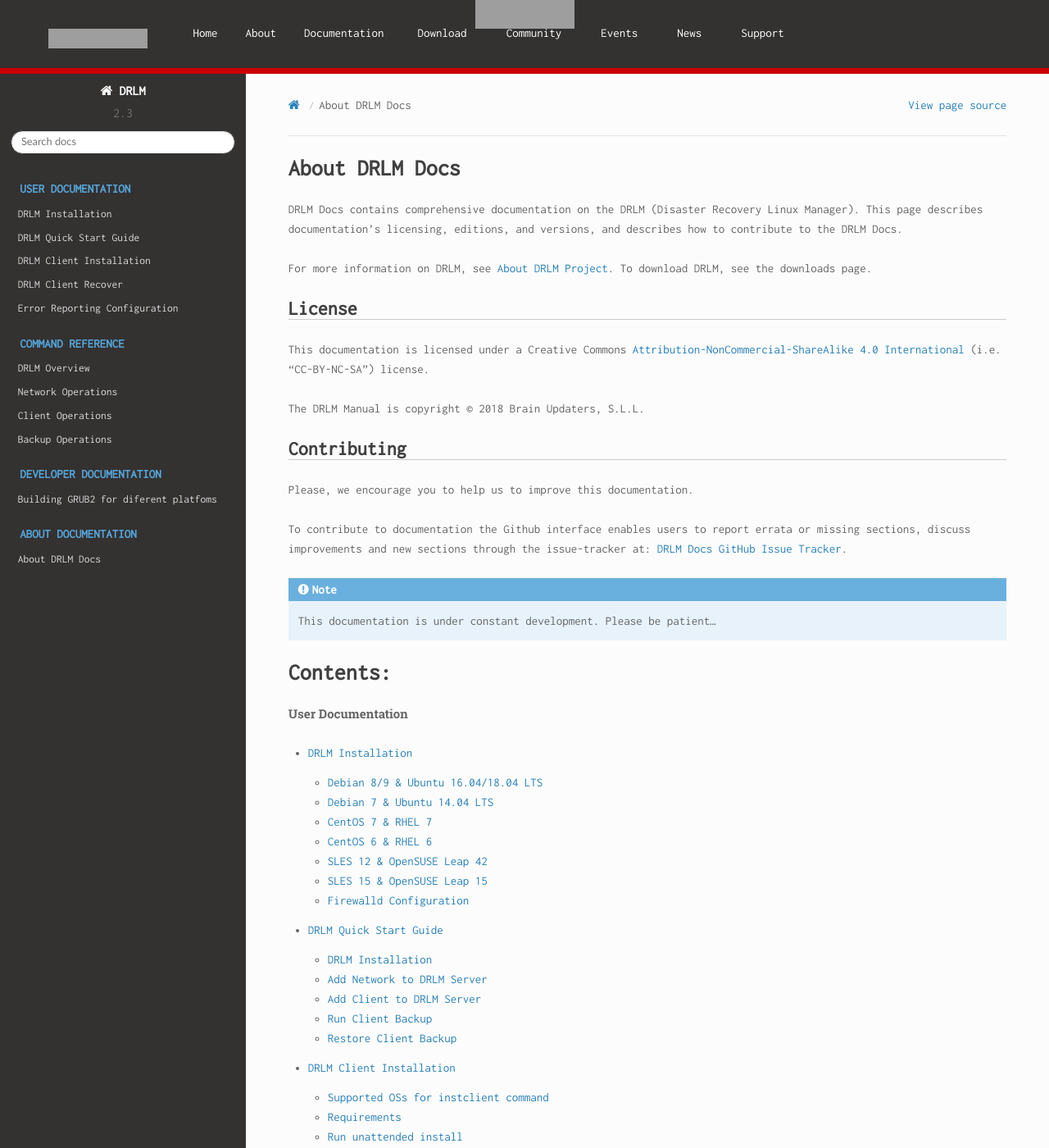
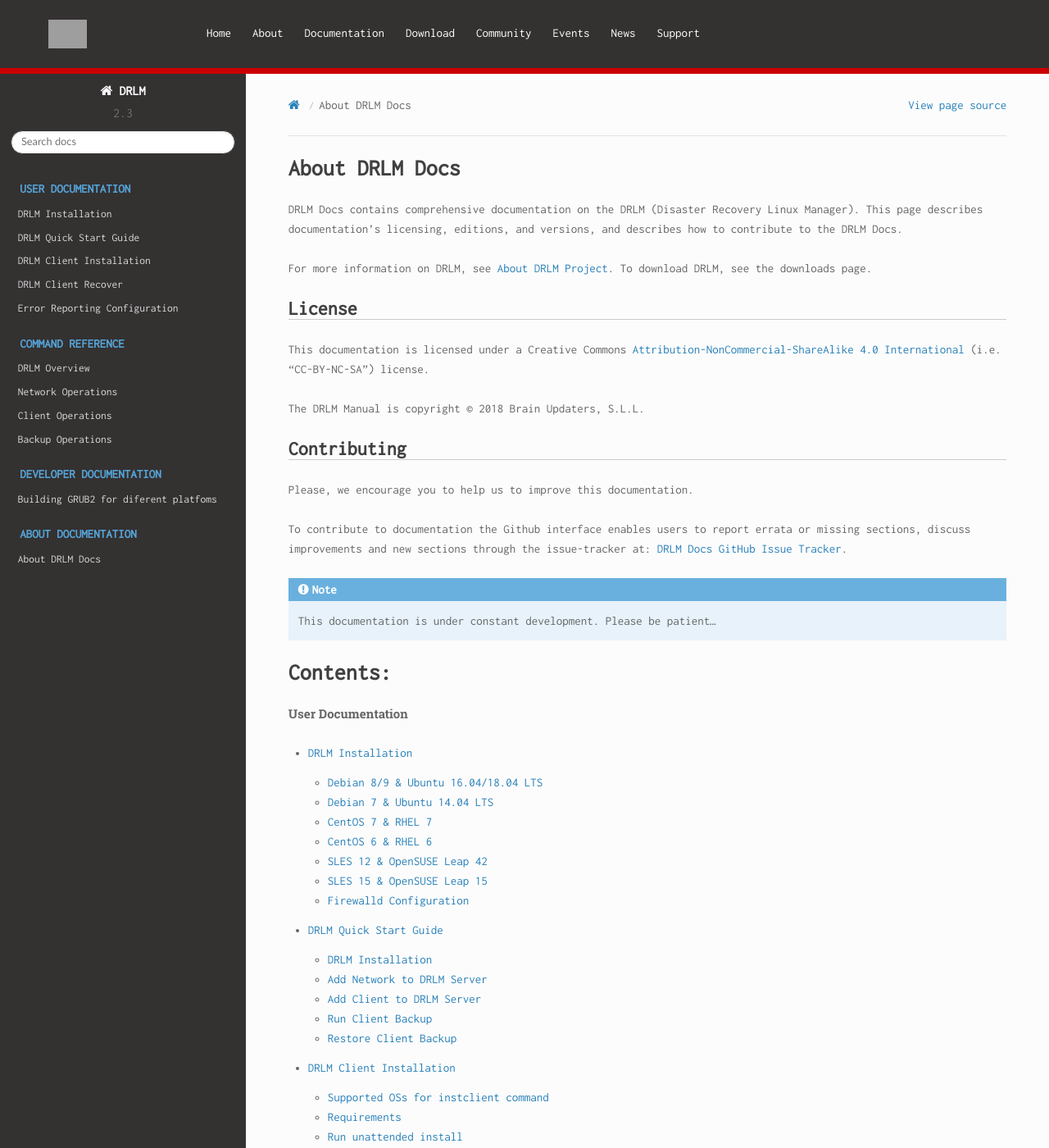
Before and after one commit to brainupdaters/drlm-docs, a Sphinx documentation site: the page built from docs/source/index.rst, in a window 1280 px wide and 1400 px high. Shown: the whole window at 82% size. Built offline with Sphinx 7.4.7 and the Read the Docs theme 2.0.0, drawn with Linux system fonts in a browser that asks for light colours; some web fonts are replaced; grey boxes are pictures that could not be loaded.

Commit message:
Fix header theme
The theme of the header was broken. I've rewritten the whole header to
make it work without any Javascript, make the code cleaner and be
responsive correctly.

```diff
--- a/docs/source/_static/css/theme_override.css
+++ b/docs/source/_static/css/theme_override.css
@@ -1,3 +1,33 @@
+/*
+   FONTS
+*/
+body,
+button,
+input,
+select,
+textarea {
+	font-family: 'Inconsolata', 'PT Mono', monospace;
+}
+
+h1, h2, h3, h4, h5, h6 {
+	font-family: 'Inconsolata', 'PT Sans Narrow', sans-serif;
+}
+
+h2 {
+   font-size: 150%;
+   background-color: none;
+   border-bottom: 1px solid #ccc;
+}
+
+p, li {
+    font-size: 15px !important;
+    line-height: 1.6em;
+    color: #666666;
+}
+
+/*
+   MAIN THEME
+*/
 .wy-side-nav-search {
    background-color: #343131;
 }
@@ -43,47 +73,124 @@
    font-weight: lighter;
    font-size: 120%;
 }
-/* Fonts */
-body,
-button,
-input,
-select,
-textarea {
-	font-family: 'Inconsolata', 'PT Mono', monospace;
+
+/*
+   HEADER
+*/
+#header-drlm {
+   /* Size */
+   width: 100%;
+
+   /* Position */
+   position: fixed;
+   top: 0;
+   left: 0;
+   z-index: 1000;
+   padding: 1.5em;
+
+   /* Visual */
+   background-color: #343131;
+   border-bottom: 7px solid #cc0000;
+}
+#header-drlm a {
+   /* Size */
+   min-height: 35px;
+
+   /* Position */
+   float: left;
+   padding: 0 35px;
 }
 
-h1, h2, h3, h4, h5, h6 {
-	font-family: 'Inconsolata', 'PT Sans Narrow', sans-serif;
+#header-drlm #logo-drlm {
+   /* Size */
+   max-width: 121px;
+   max-height: 35px;
 }
 
-h2 {
-   font-size: 150%;
-   background-color: none;
-   border-bottom: 1px solid #ccc;
+#header-drlm nav {
+   /* Size */
+   width: calc(100% - 1.5em - 70px - 121px);
+
+   /* Position */
+   float: right;
 }
 
-p, li {
-    font-size: 15px !important;
-    line-height: 1.6em;
-    color: #666666;
+#header-drlm nav ul li {
+   /* Position */
+   display: inline;
 }
 
-div#menudivDrlm {
-	border-bottom: 7px solid #cc0000;
-	padding: 1.5em;
+#header-drlm nav ul li a {
+   /* Size */
+   font-size: 15px;
+
+   /* Position */
+   line-height: 33.5px;
+   padding: 0 13px;
+
+   /* Size */
+   color: #ffffff;
 }
 
-div#menudivDrlm a {
-	color: #e2e2e2;
-	font-size: 15px;
+#header-drlm-spacer {
+   /* Size */
+   height: 85px;
 }
 
-@media screen and (min-width: 770px) {
-    div#divspacer1 {
-	    height: 85px;
-	}
+nav.wy-nav-side {
+   margin-top: 85px;
+}
 
-	nav.wy-nav-side {
-	    margin-top: 85px;
-	}
+@media screen and (max-width: 918px) {
+   #header-drlm a {
+      /* Position */
+      line-height: 69px;
+   }
+
+   #header-drlm-spacer {
+      /* Size */
+      height: 124px;
+   }
+
+   nav.wy-nav-side {
+      /* Position */
+      margin-top: 124px;
+   }
 }
+
+@media screen and (max-width: 768px) {
+   #header-drlm {
+      /* Position */
+      padding: 1em;
+      text-align: center;
+
+      /* Visual */
+      border: none;
+   }
+
+   #header-drlm a {
+      /* Position */
+      line-height: initial;
+      float: none;
+   }
+
+   #header-drlm nav {
+      /* Visual */
+      display: none;
+   }
+
+   #header-drlm-spacer {
+      /* Size */
+      height: 67px;
+   }
+
+   nav.wy-nav-side {
+      /* Position */
+      margin-top: 67px;
+   }
+
+   .wy-nav-content-wrap.shift {
+      /* Position */
+      top: 67px;
+   }
+}
--- a/docs/source/_templates/page.html
+++ b/docs/source/_templates/page.html
@@ -1,81 +1,33 @@
 {% extends "!page.html" %}
 {% block extrahead %}
 
+<link href="https://fonts.googleapis.com/css?family=PT+Mono|PT+Sans+Narrow|Inconsolata" rel="stylesheet">
+
+{% endblock %}
+
+{% block extrabody %}
+
 {{ super() }}
 
-<link href="https://fonts.googleapis.com/css?family=PT+Mono|PT+Sans+Narrow|Inconsolata" rel="stylesheet">
-
-<div id="menudivDrlm" align="left"
-	style="background-color: #343131;position: fixed; width: 100%; left: 0; top: 0; z-index: 1000; border-top: 0;">
-	<a class="especial_logo" href="http://drlm.org/" title="DRLM Project" rel="home" style="padding: 10px 35px;">
-		<img src="http://s390213391.mialojamiento.es/www/wpdrlmweb/documentacio/logo_white.png" width="121" height="35"
-			alt="DRLM Project Logo" style="max-width: 121px; max-height: 35px">
+<div id="header-drlm">
+	<a href="https://drlm.org" title="DRLM Project" rel="home">
+		<img id="logo-drlm" src="http://s390213391.mialojamiento.es/www/wpdrlmweb/documentacio/logo_white.png"
+			alt="DRLM Project Logo">
 	</a>
-	<a id="menuHome" href="http://drlm.org/" style="padding: 20px 13px; color: white;">Home</a>
-	<a id="menuAbout" href="http://drlm.org/about" style="padding: 20px 13px; color: white;">About</a>
-	<a id="menuDocs" href="http://docs.drlm.org" style="padding: 20px 13px; color: white;">Documentation</a>
-	<a id="menuDownload" href="http://drlm.org/download/" style="padding: 13px 20px; color: white;">Download</a>
-	<a id="menuComm" href="http://drlm.org/community/" style="padding: 13px 20px; color: white;">Community</a>
-	<a id="menuEvents" href="http://drlm.org/events/" style="padding: 13px 20px; color: white;">Events</a>
-	<a id="menuNews" href="http://drlm.org/news/" style="padding: 13px 20px; color: white;">News</a>
-	<a id="menuSupport" href="http://drlm.org/support/" style="padding: 13px 20px; color: white;">Support</a>
-
-</div>
-<div id="menudivDrlm2" align="center"
-	style="background-color: #343131;position: fixed; width: 100%; left: 0; top: 0; z-index: 1000; border-top: 0;">
-	<a class="especial_logo" href="http://drlm.org/" title="DRLM Project" rel="home" style="padding: 5px;">
-		<img src="http://s390213391.mialojamiento.es/www/wpdrlmweb/documentacio/logo_white.png" width="121" height="35"
-			alt="DRLM Project Logo" style="max-width: 121px; max-height: 35px">
-	</a>
+	<nav>
+		<ul>
+			<li><a href="https://drlm.org/">Home</a></li>
+			<li><a href="https://drlm.org/about">About</a></li>
+			<li><a href="https://docs.drlm.org/">Documentation</a></li>
+			<li><a href="https://drlm.org/download">Download</a></li>
+			<li><a href="https://drlm.org/community">Community</a></li>
+			<li><a href="https://drlm.org/events">Events</a></li>
+			<li><a href="https://drlm.org/news">News</a></li>
+			<li><a href="https://drlm.org/support">Support</a></li>
+		</ul>
+	</nav>
 </div>
 
-<link href="https://fonts.googleapis.com/css?family=Inconsolata|PT+Sans+Narrow" rel="stylesheet">
-
-<div id="menudivDrlm" align="left"
-	style="background-color: #343131;position: fixed; width: 100%; left: 0; top: 0; z-index: 1000; border-top: 0;">
-	<a class="especial_logo" href="http://drlm.org/" title="DRLM Project" rel="home" style="padding: 10px 35px;">
-		<img src="http://s390213391.mialojamiento.es/www/wpdrlmweb/documentacio/logo_white.png" width="121" height="35"
-			alt="DRLM Project Logo" style="max-width: 121px; max-height: 35px">
-	</a>
-	<a id="menuHome" href="http://drlm.org/" style="padding: 20px 13px; color: white;">Home</a>
-	<a id="menuAbout" href="http://drlm.org/about" style="padding: 20px 13px; color: white;">About</a>
-	<a id="menuDocs" href="http://docs.drlm.org" style="padding: 20px 13px; color: white;">Documentation</a>
-	<a id="menuDownload" href="http://drlm.org/download/" style="padding: 13px 20px; color: white;">Download</a>
-	<a id="menuComm" href="http://drlm.org/community/" style="padding: 13px 20px; color: white;">Community</a>
-	<a id="menuEvents" href="http://drlm.org/events/" style="padding: 13px 20px; color: white;">Events</a>
-	<a id="menuNews" href="http://drlm.org/news/" style="padding: 13px 20px; color: white;">News</a>
-	<a id="menuSupport" href="http://drlm.org/support/" style="padding: 13px 20px; color: white;">Support</a>
-
-</div>
-<div id="menudivDrlm2" align="center"
-	style="background-color: #343131;position: fixed; width: 100%; left: 0; top: 0; z-index: 1000; border-top: 0;">
-	<a class="especial_logo" href="http://drlm.org/" title="DRLM Project" rel="home" style="padding: 5px;">
-		<img src="http://s390213391.mialojamiento.es/www/wpdrlmweb/documentacio/logo_white.png" width="121" height="35"
-			alt="DRLM Project Logo" style="max-width: 121px; max-height: 35px">
-	</a>
-</div>
-
-<div id="divspacer1"> DRLM </div>
-<div id="divspacer2" style="font-size: 13px;"> DRLM </div>
-
-<script>
-	window.addEventListener("resize", menuResp);
-	window.addEventListener("load", menuResp);
-	var am = 0;
-	function menuResp() {
-		var am = window.innerWidth;
-		if (am < 769) {
-			document.getElementById("menudivDrlm").style.display = "none";
-			document.getElementById("menudivDrlm2").style.display = "inline";
-			document.getElementById("divspacer2").style.display = "inline";
-			document.getElementById("divspacer1").style.fontSize = "13px";
-		} else {
-			document.getElementById("menudivDrlm").style.display = "inline";
-			document.getElementById("menudivDrlm2").style.display = "none";
-			document.getElementById("divspacer2").style.display = "none";
-			document.getElementById("divspacer1").style.fontSize = "25px";
-		}
-	}
-</script>
+<div id="header-drlm-spacer">DRLM</div>
 
 {% endblock %}
```
